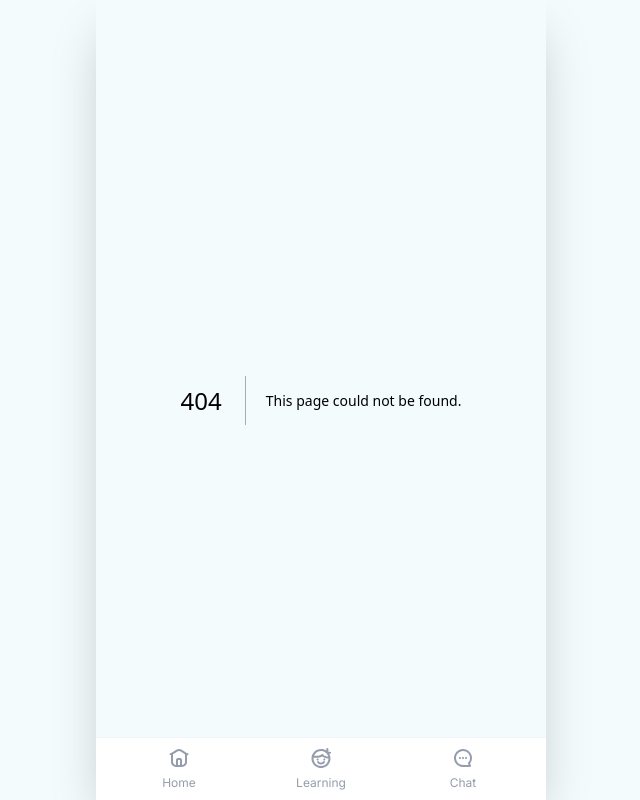
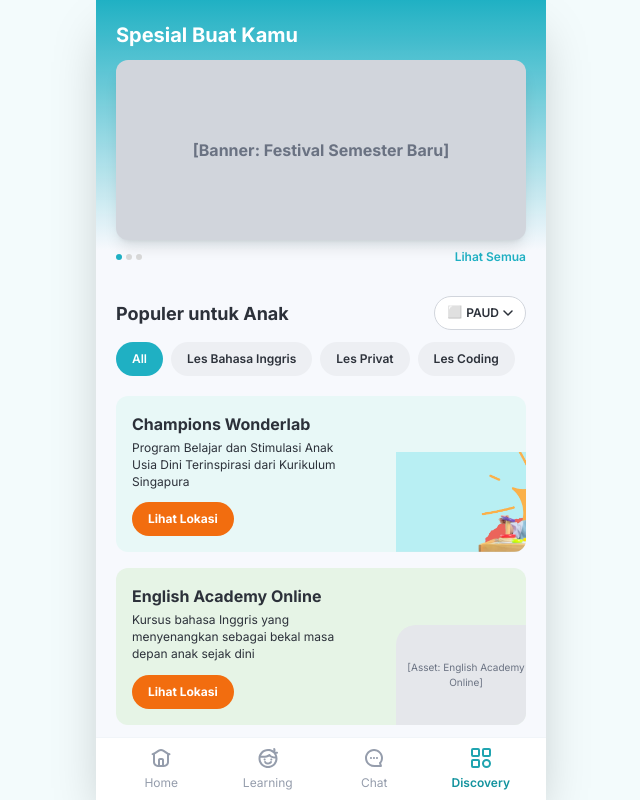
Before and after one commit to hhidro29/parent-app, a Next.js app in the folder apps/web/: page /discovery in a window 1280 px wide. Before the commit this address had no page. Shown: the whole page, without its empty margins (319-959 px from the left). Built offline with nearby package versions, Linux system fonts and the light colour scheme.

Commit message:
feat: implement discovery page with placeholders

```diff
--- /dev/null
+++ b/apps/web/src/app/discovery/page.tsx
@@ -0,0 +1,142 @@
+"use client";
+
+import Image from "next/image";
+import Link from "next/link";
+import { useState } from "react";
+
+const FILTER_CHIPS = [
+    "All",
+    "Les Bahasa Inggris",
+    "Les Privat",
+    "Les Coding",
+];
+
+const PROGRAMS = [
+    {
+        id: "wonderlab",
+        title: "Champions Wonderlab",
+        description: "Program Belajar dan Stimulasi Anak Usia Dini Terinspirasi dari Kurikulum Singapura",
+        image: "/assets/images/promo-banner-wonderlab.png", // Using existing asset
+        cta: "Lihat Lokasi",
+        color: "bg-[#e8f8f7]", // Light teal bg
+    },
+    {
+        id: "ea-online",
+        title: "English Academy Online",
+        description: "Kursus bahasa Inggris yang menyenangkan sebagai bekal masa depan anak sejak dini",
+        image: "/placeholder", // Placeholder
+        cta: "Lihat Lokasi",
+        color: "bg-[#e6f4e6]", // Light green bg
+        isNew: true, // For sticker
+    },
+    {
+        id: "ea-center",
+        title: "English Academy Center",
+        description: "Kursus bahasa Inggris yang menyenangkan sebagai bekal masa depan anak sejak dini",
+        image: "/placeholder", // Placeholder
+        cta: "Lihat Lokasi",
+        color: "bg-[#e6f4e6]", // Light green bg
+        isNew: true, // For sticker
+    },
+];
+
+export default function DiscoveryPage() {
+    const [activeFilter, setActiveFilter] = useState("All");
+
+    return (
+        <div className="bg-[#f7f9fd] flex flex-col min-h-full w-full pb-[80px]">
+            {/* Background Decoration */}
+            <div
+                className="absolute h-[250px] left-0 top-0 w-full pointer-events-none z-0 overflow-hidden"
+                style={{ backgroundImage: "linear-gradient(180deg, #1FB0C3 0%, rgba(31, 176, 195, 0) 100%)" }}
+            >
+                {/* Abstract shapes can go here if needed */}
+            </div>
+
+            <div className="relative z-10 flex flex-col w-full">
+                {/* Header Title */}
+                <div className="flex items-center justify-between px-[20px] pt-[20px] pb-[10px]">
+                    <h1 className="font-['Inter'] font-bold text-[20px] text-white">Spesial Buat Kamu</h1>
+                    {/* Back button or other controls if needed */}
+                </div>
+
+                {/* Carousel / Banner Section */}
+                <div className="w-full px-[20px] mb-[10px]">
+                    <div className="w-full h-[180px] bg-gray-300 rounded-[12px] relative overflow-hidden shadow-lg">
+                        {/* PLACEHOLDER FOR FESTIVAL BANNER */}
+                        <div className="absolute inset-0 flex items-center justify-center text-gray-500 font-bold">
+                            [Banner: Festival Semester Baru]
+                        </div>
+                    </div>
+
+                    {/* Pagination Dots */}
+                    <div className="flex justify-between items-center mt-[8px]">
+                        <div className="flex gap-[4px]">
+                            <div className="w-[6px] h-[6px] rounded-full bg-[#1FB0C3]"></div>
+                            <div className="w-[6px] h-[6px] rounded-full bg-[#D9D9D9]"></div>
+                            <div className="w-[6px] h-[6px] rounded-full bg-[#D9D9D9]"></div>
+                        </div>
+                        <button className="text-[#1FB0C3] font-['Inter'] font-semibold text-[12px]">Lihat Semua</button>
+                    </div>
+                </div>
+
+                {/* Populer Section */}
+                <div className="w-full px-[20px] mt-[20px]">
+                    <div className="flex items-center justify-between mb-[12px]">
+                        <h2 className="font-['Inter'] font-bold text-[18px] text-[#2C313A]">Populer untuk Anak</h2>
+                        {/* PAUD Dropdown Placeholder */}
+                        <button className="border border-gray-300 rounded-full px-[12px] py-[6px] bg-white text-[12px] font-semibold text-[#2C313A] flex items-center gap-[4px]">
+                            <span className="mb-[2px]">⬜</span> PAUD
+                            <svg width="10" height="6" viewBox="0 0 10 6" fill="none" xmlns="http://www.w3.org/2000/svg">
+                                <path d="M1 1L5 5L9 1" stroke="#2C313A" strokeWidth="1.5" strokeLinecap="round" strokeLinejoin="round" />
+                            </svg>
+                        </button>
+                    </div>
+
+                    {/* Filter Chips */}
+                    <div className="flex gap-[8px] overflow-x-auto pb-[10px] scrollbar-hide">
+                        {FILTER_CHIPS.map(filter => (
+                            <button
+                                key={filter}
+                                onClick={() => setActiveFilter(filter)}
+                                className={`px-[16px] py-[8px] rounded-full text-[12px] font-semibold shrink-0 transition-colors ${activeFilter === filter
+                                        ? "bg-[#1FB0C3] text-white"
+                                        : "bg-[#EDEFF3] text-[#2C313A]"
+                                    }`}
+                            >
+                                {filter}
+                            </button>
+                        ))}
+                    </div>
+
+                    {/* Program List */}
+                    <div className="flex flex-col gap-[16px] mt-[10px]">
+                        {PROGRAMS.map(program => (
+                            <div key={program.id} className={`${program.color} rounded-[12px] p-[16px] relative overflow-hidden flex flex-col gap-[12px]`}>
+                                {/* Content */}
+                                <div className="relative z-10 w-[60%]">
+                                    <h3 className="font-['Inter'] font-bold text-[16px] text-[#2C313A] mb-[4px]">{program.title}</h3>
+                                    <p className="font-['Inter'] font-normal text-[12px] text-[#2C313A] mb-[12px] leading-[1.4]">{program.description}</p>
+                                    <button className="bg-[#F26D0F] text-white text-[12px] font-bold px-[16px] py-[8px] rounded-full">
+                                        {program.cta}
+                                    </button>
+                                </div>
+
+                                {/* Image/Illustration Placeholder */}
+                                <div className="absolute right-[-10px] bottom-0 w-[140px] h-[100px] bg-gray-200 rounded-tl-[20px]">
+                                    {program.image !== "/placeholder" ? (
+                                        <Image src={program.image} alt={program.title} fill className="object-cover" />
+                                    ) : (
+                                        <div className="w-full h-full flex items-center justify-center text-[10px] text-gray-500 text-center p-2">
+                                            [Asset: {program.title}]
+                                        </div>
+                                    )}
+                                </div>
+                            </div>
+                        ))}
+                    </div>
+                </div>
+            </div>
+        </div>
+    );
+}
--- a/apps/web/src/app/page.tsx
+++ b/apps/web/src/app/page.tsx
@@ -171,8 +171,7 @@ function PromoCard() {
           <CloseIcon />
         </div>
 
-        {/* Promo Image */}
-        <Link href="/my-child" className="h-[133px] overflow-hidden relative rounded-[12px] shrink-0 w-full bg-gradient-to-r from-[#b8eff3]/85 to-[#34CE9E]">
+        <Link href="/discovery" className="h-[133px] overflow-hidden relative rounded-[12px] shrink-0 w-full bg-gradient-to-r from-[#b8eff3]/85 to-[#34CE9E]">
           <Image
             src="/assets/images/promo-banner-wonderlab.png"
             alt="Champions Wonderlab"
@@ -195,7 +194,6 @@ function PromoCard() {
             </div>
           </div>
         </Link>
-
         {/* Pagination dots */}
         <div className="content-stretch flex items-center justify-between relative shrink-0 w-full">
           <div className="h-[5px] relative shrink-0 w-[23px]">
@@ -205,7 +203,7 @@ function PromoCard() {
               <circle cx="20.5" cy="2.5" fill="#D9D9D9" r="2.5" />
             </svg>
           </div>
-          <Link href="/my-child" className="font-['Inter'] font-semibold leading-[16px] not-italic relative shrink-0 text-[#20a4b0] text-[12px] text-center">Lihat Semua</Link>
+          <Link href="/discovery" className="font-['Inter'] font-semibold leading-[16px] not-italic relative shrink-0 text-[#20a4b0] text-[12px] text-center">Lihat Semua</Link>
         </div>
       </div>
     </div>
--- a/apps/web/src/components/layout/BottomNavigation.tsx
+++ b/apps/web/src/components/layout/BottomNavigation.tsx
@@ -62,12 +62,26 @@ function ChatIcon({ active }: { active: boolean }) {
     );
 }
 
+function DiscoveryIcon({ active }: { active: boolean }) {
+    return (
+        <div className="relative shrink-0 size-[24px]">
+            <svg className="block size-full" fill="none" preserveAspectRatio="none" viewBox="0 0 24 24">
+                <rect x="3" y="3" width="7" height="7" rx="1" stroke={active ? "#20A4B0" : "#959DAC"} strokeWidth="2" />
+                <rect x="14" y="3" width="7" height="7" rx="1" stroke={active ? "#20A4B0" : "#959DAC"} strokeWidth="2" />
+                <rect x="3" y="14" width="7" height="7" rx="1" stroke={active ? "#20A4B0" : "#959DAC"} strokeWidth="2" />
+                <circle cx="17.5" cy="17.5" r="3.5" stroke={active ? "#20A4B0" : "#959DAC"} strokeWidth="2" />
+            </svg>
+        </div>
+    );
+}
+
 export default function BottomNavigation() {
     const pathname = usePathname();
 
     const isHome = pathname === "/";
     const isLearning = pathname.startsWith("/learning");
     const isChat = pathname.startsWith("/chat");
+    const isDiscovery = pathname.startsWith("/discovery");
 
     // Don't show navigation on full-screen pages
     const hiddenPaths = ["/payment", "/my-child", "/reward", "/auth"];
@@ -115,6 +129,19 @@ export default function BottomNavigation() {
                     Chat
                 </p>
             </Link>
+
+            <Link
+                href="/discovery"
+                className="flex flex-1 flex-col gap-[4px] items-center justify-center"
+            >
+                <DiscoveryIcon active={isDiscovery} />
+                <p
+                    className={`font-['Inter'] leading-[18px] text-[12px] ${isDiscovery ? "font-semibold text-[#13939e]" : "font-normal text-[#959dac]"
+                        }`}
+                >
+                    Discovery
+                </p>
+            </Link>
         </div>
     );
 }
```
